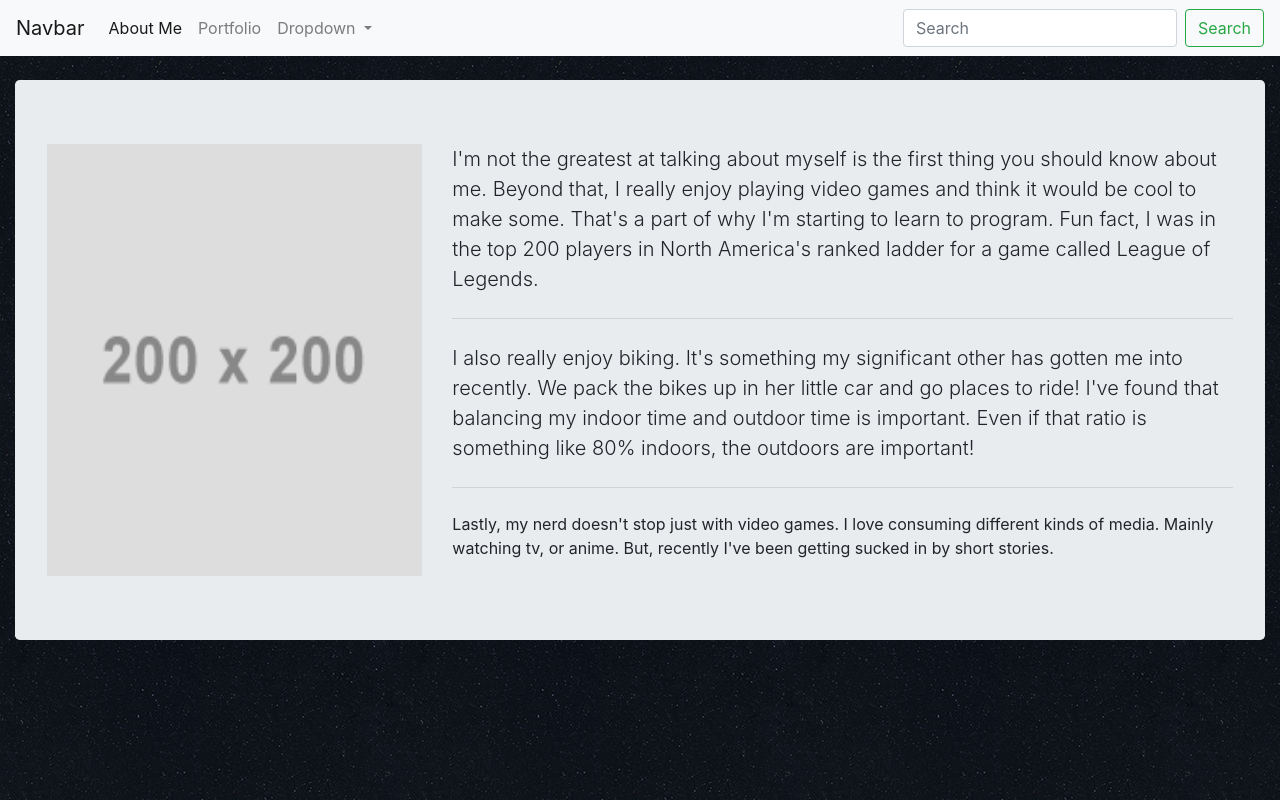
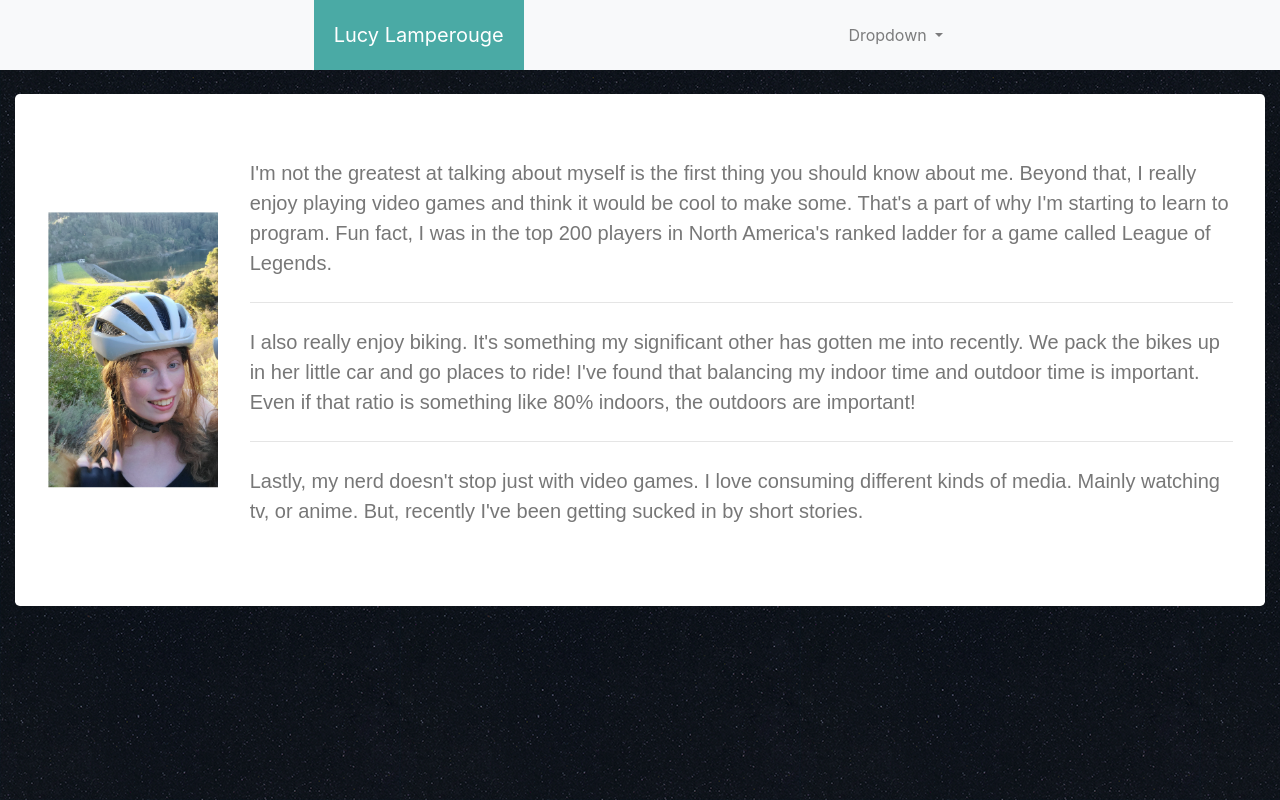
Before and after one commit to TheeLucyfer/Simple-Portfolio-BootStrap, a plain HTML site: page index.html in a window 1280 px wide. Drawn offline with nearby package versions, Linux system fonts and the light colour scheme.

Commit message:
Finished index styling

```diff
--- a/assets/css/style.css
+++ b/assets/css/style.css
@@ -105,3 +105,30 @@ h1, h2, h3, h4, h5, h6 {
     width: 100%;
     text-align: center;
  }
+ .imgSize {
+     max-width: 200px;
+     margin: auto;
+ }
+ .mainText{
+    background-color: #ffffff;
+    border-color: #dddddd;
+    font-family: Arial, Helvetica, sans-serif;
+    color: #777777;
+
+    }
+
+    .navbarCenter {
+        justify-content: center;
+    }
+    .noGrow {
+        flex-grow: 0;
+    }
+
+    .navbar-light .textColors {
+        color: white;
+        background-color: #4aaaa5;
+        padding: 20px;
+    }
+    .noPadding {
+        padding: 0px;
+    }
--- a/index.html
+++ b/index.html
@@ -13,8 +13,8 @@
     <title>Simple Portfolio</title>
   </head>
   <body>
-    <nav class="navbar navbar-expand-lg navbar-light bg-light">
-      <a class="navbar-brand" href="#">Navbar</a>
+    <nav class="navbar navbar-expand-lg navbar-light bg-light navbarCenter noPadding">
+      <a class="navbar-brand textColors" href="#">Lucy Lamperouge</a>
       <button
         class="navbar-toggler"
         type="button"
@@ -27,16 +27,9 @@
         <span class="navbar-toggler-icon"></span>
       </button>
 
-      <div class="collapse navbar-collapse" id="navbarSupportedContent">
-        <ul class="navbar-nav mr-auto">
-          <li class="nav-item active">
-            <a class="nav-link" href="index.html"
-              >About Me <span class="sr-only">(current)</span></a
-            >
-          </li>
-          <li class="nav-item">
-            <a class="nav-link" href="portfolio.html">Portfolio</a>
-          </li>
+      <div class="collapse noGrow navbar-collapse col-4" id="navbarSupportedContent">
+        <ul class="navbar-nav ml-auto">
+
           <li class="nav-item dropdown">
             <a
               class="nav-link dropdown-toggle"
@@ -51,30 +44,21 @@
             </a>
             <div class="dropdown-menu" aria-labelledby="navbarDropdown">
               <a class="dropdown-item" href="contact.html"> Contact</a>
-              <a class="dropdown-item" href="#">Intentional Empty Links</a>
+              <a class="dropdown-item" href="index.html">About Me</a>
               <div class="dropdown-divider"></div>
-              <a class="dropdown-item" href="#"> Intentional Empty Links</a>
+              <a class="dropdown-item" href="portfolio.html"> Portfolio</a>
             </div>
           </li>
         </ul>
-        <form class="form-inline my-2 my-lg-0">
-          <input
-            class="form-control mr-sm-2"
-            type="search"
-            placeholder="Search"
-            aria-label="Search"
-          />
-          <button class="btn btn-outline-success my-2 my-sm-0" type="submit">
-            Search
-          </button>
-        </form>
+
+
       </div>
     </nav>
-    <div class="container-md container-fluid container-sm">
-      <div class="jumbotron mt-4">
+    <div class="container-md container-fluid container-sm ">
+      <div class="jumbotron mt-4 mainText">
         <div class="row">
-          <img class="col-4 img-responsive" src="assets/images/xd.png" />
-          <div class="col-8">
+          <img class="col-2 img-responsive imgSize" src="assets/images/Cropped.png" />
+          <div class="col-10">
             <p class="lead">
               I'm not the greatest at talking about myself is the first thing
               you should know about me. Beyond that, I really enjoy playing
@@ -92,7 +76,7 @@
               something like 80% indoors, the outdoors are important!
             </p>
             <hr class="my-4" />
-            <p>
+            <p class="lead">
               Lastly, my nerd doesn't stop just with video games. I love
               consuming different kinds of media. Mainly watching tv, or anime.
               But, recently I've been getting sucked in by short stories.
@@ -101,14 +85,8 @@
         </div>
       </div>
     </div>
-    <div class="jumotron">
-        <div class="row">
-            <div class="col-3"></div>
-            <div class="col-3"></div>
-            <div class="col-3"></div>
-            <div class="col-3"></div>
-        </div>
-    </div>
+
+
   </body>
 
   <script
```
Also changed, not shown: contact.html (+19 -29 lines), portfolio.html (+19 -29 lines).
